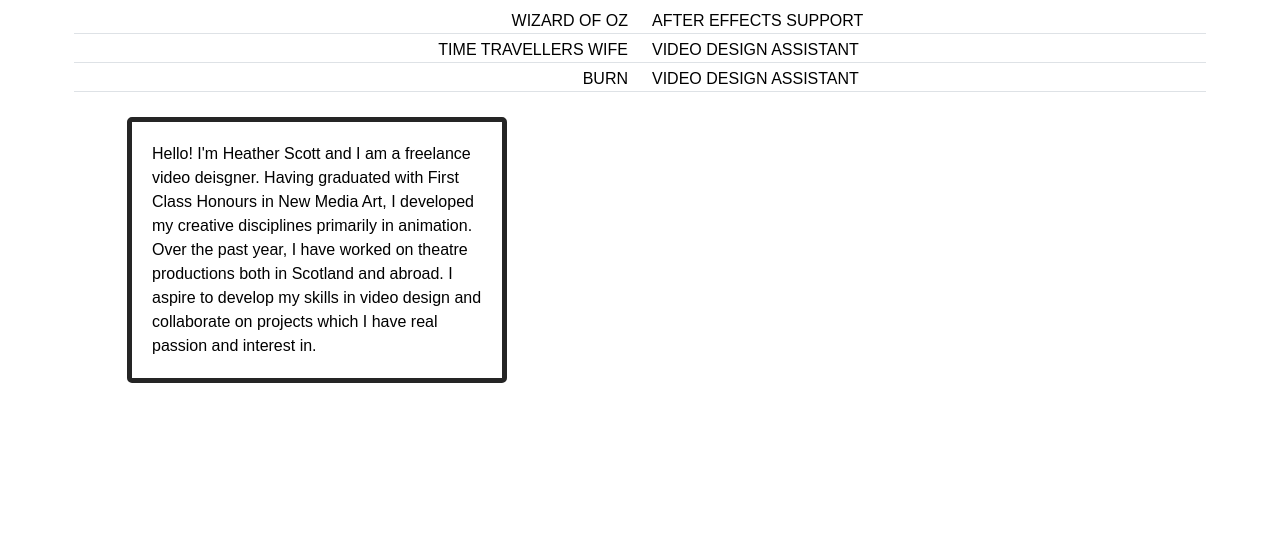
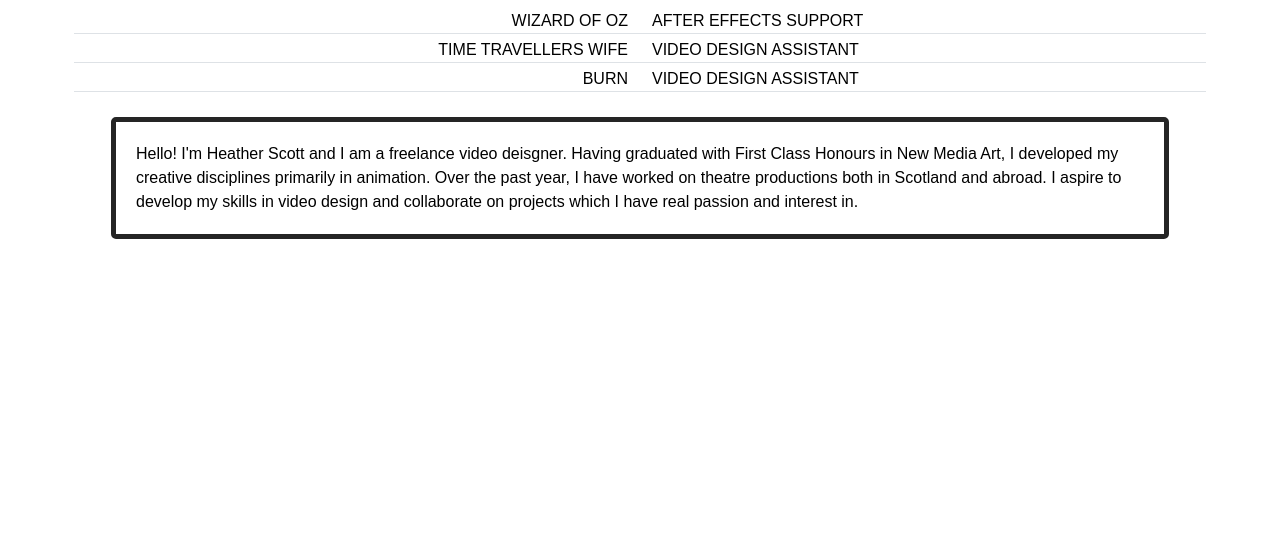
Before and after one commit to hscott13/portfolio, a plain HTML site: page index.html in a window 1280 px wide. Shown: the part 6559-7115 px from the top of the page. Drawn offline with nearby package versions, Linux system fonts and the light colour scheme; a web font is replaced by a local one.

Commit message:
Fixed about block

```diff
--- a/index.html
+++ b/index.html
@@ -424,11 +424,8 @@
               </div>
         </div>
       <div class="container about-section d-flex cv pb-5">
-        <div class="row g-0">
-          <div class="col-md-12 col-lg-5 flex-2">
-            <div class="container">
-              <div class="row">
-                <div class="col">
+
+
                   <div class="block special-border fs-5">
                     Hello! I'm Heather Scott and I am a freelance video deisgner.
                     Having graduated with First Class Honours in New Media Art, I
@@ -436,13 +433,10 @@
                     Over the past year, I have worked on theatre productions both in Scotland and abroad.
                     I aspire to develop my skills in video design and collaborate on projects which I have real passion and interest in.
                   </div>
-                </div>
-              </div>
 
-            </div>
-          </div>
 
-        </div>
+
+
       </div>
   </div>
     <div id="contact">
```
